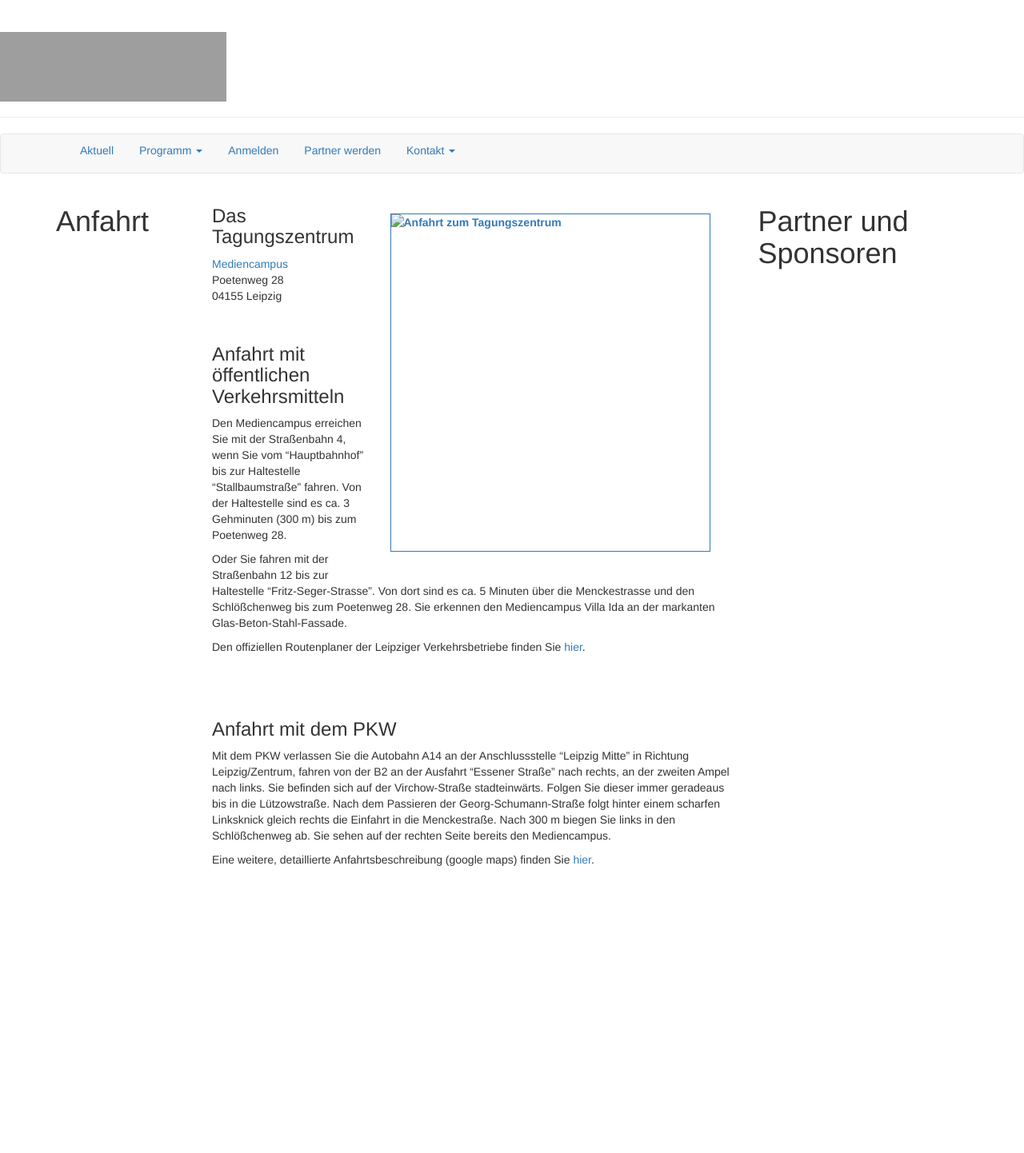
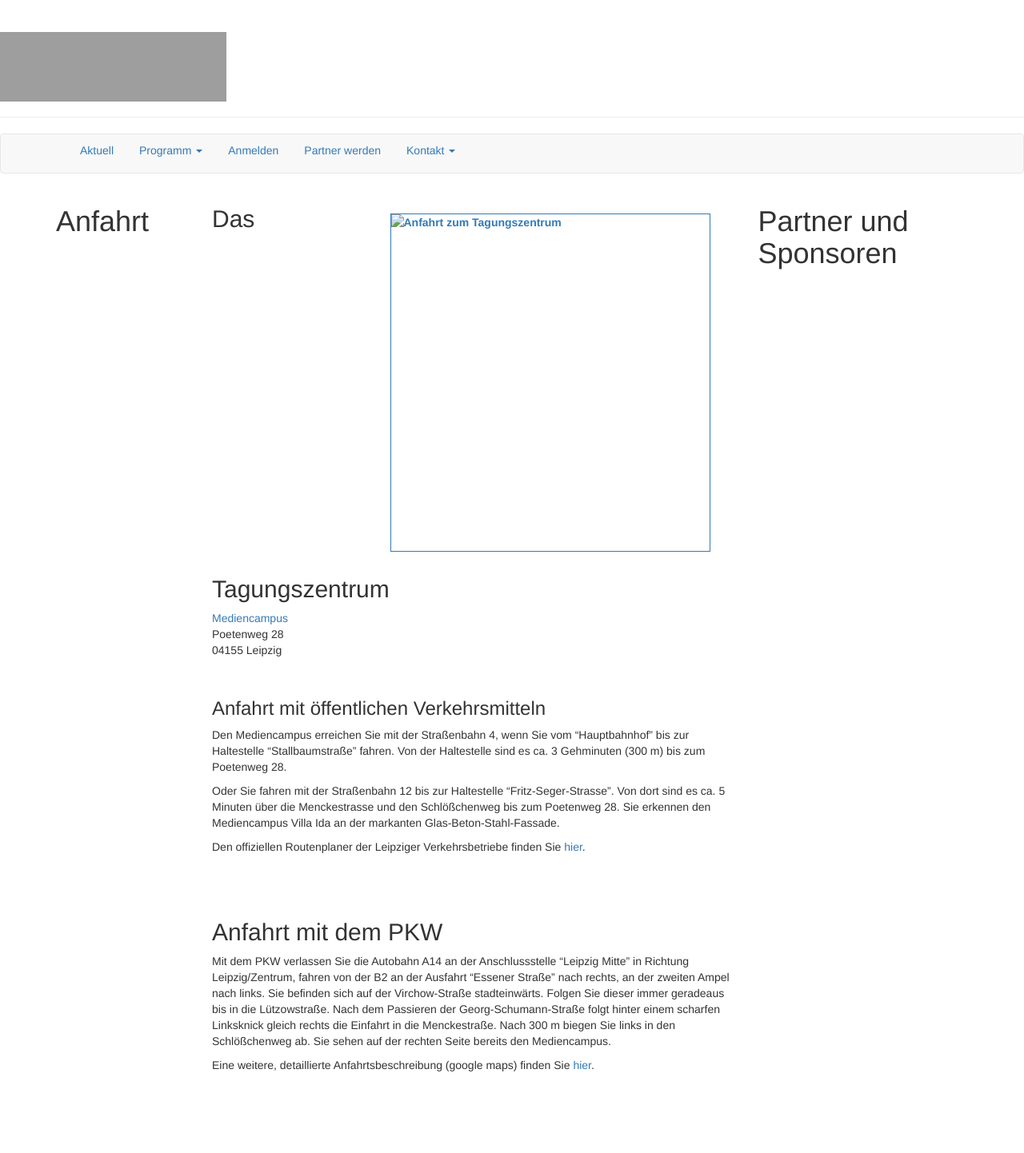
Before and after one commit to susedev/test, a Jekyll site: the page built from anfahrt.html, in a window 1280 px wide. Shown: the whole page at 80% size. Built offline with Jekyll 4.4.1, drawn with Linux system fonts in a browser that asks for light colours; nearby versions of some CDN libraries; before the commit the page ends 1185 px from its top, so only the background shows below that; grey boxes are pictures that could not be loaded.

Commit message:
Edit from JekyllCMS

```diff
--- a/anfahrt.html
+++ b/anfahrt.html
@@ -3,7 +3,7 @@ title: Anfahrt
 ---
 <p class="csc-header csc-header-n1"><strong><a href="{{ site.base_url }}/media/karte-web.png" target="_blank"><img alt="Anfahrt zum Tagungszentrum" src="{{ site.base_url }}/media/karte-web.png" style="width: 400px; height: 423px; float: right; border-width: 1px; border-style: solid; margin: 30px;" /></a></strong></p>
 
-<h3 class="csc-header csc-header-n1">Das Tagungszentrum</h3>
+<h2 class="csc-header csc-header-n1">Das Tagungszentrum</h2>
 
 <p class="csc-header csc-header-n1"><a href="http://www.mediencampus-villa-ida.de/mediencampus/#">Mediencampus</a><br />
 Poetenweg 28<br />
@@ -23,7 +23,7 @@ Poetenweg 28<br />
 
 <p class="bodytext">&nbsp;</p>
 
-<h3 class="bodytext">Anfahrt mit dem PKW</h3>
+<h2 class="bodytext">Anfahrt mit dem PKW</h2>
 
 <p>Mit dem PKW verlassen Sie die Autobahn A14 an der Anschlussstelle &ldquo;Leipzig Mitte&rdquo; in Richtung Leipzig/Zentrum, fahren von der B2 an der Ausfahrt &ldquo;Essener Stra&szlig;e&rdquo; nach rechts, an der zweiten Ampel nach links. Sie befinden sich auf der Virchow-Stra&szlig;e stadteinw&auml;rts. Folgen Sie dieser immer geradeaus bis in die L&uuml;tzowstra&szlig;e. Nach dem Passieren der Georg-Schumann-Stra&szlig;e folgt hinter einem scharfen Linksknick gleich rechts die Einfahrt in die Menckestra&szlig;e. Nach 300 m biegen Sie links in den Schl&ouml;&szlig;chenweg ab. Sie sehen auf der rechten Seite bereits den Mediencampus.</p>
 
```
